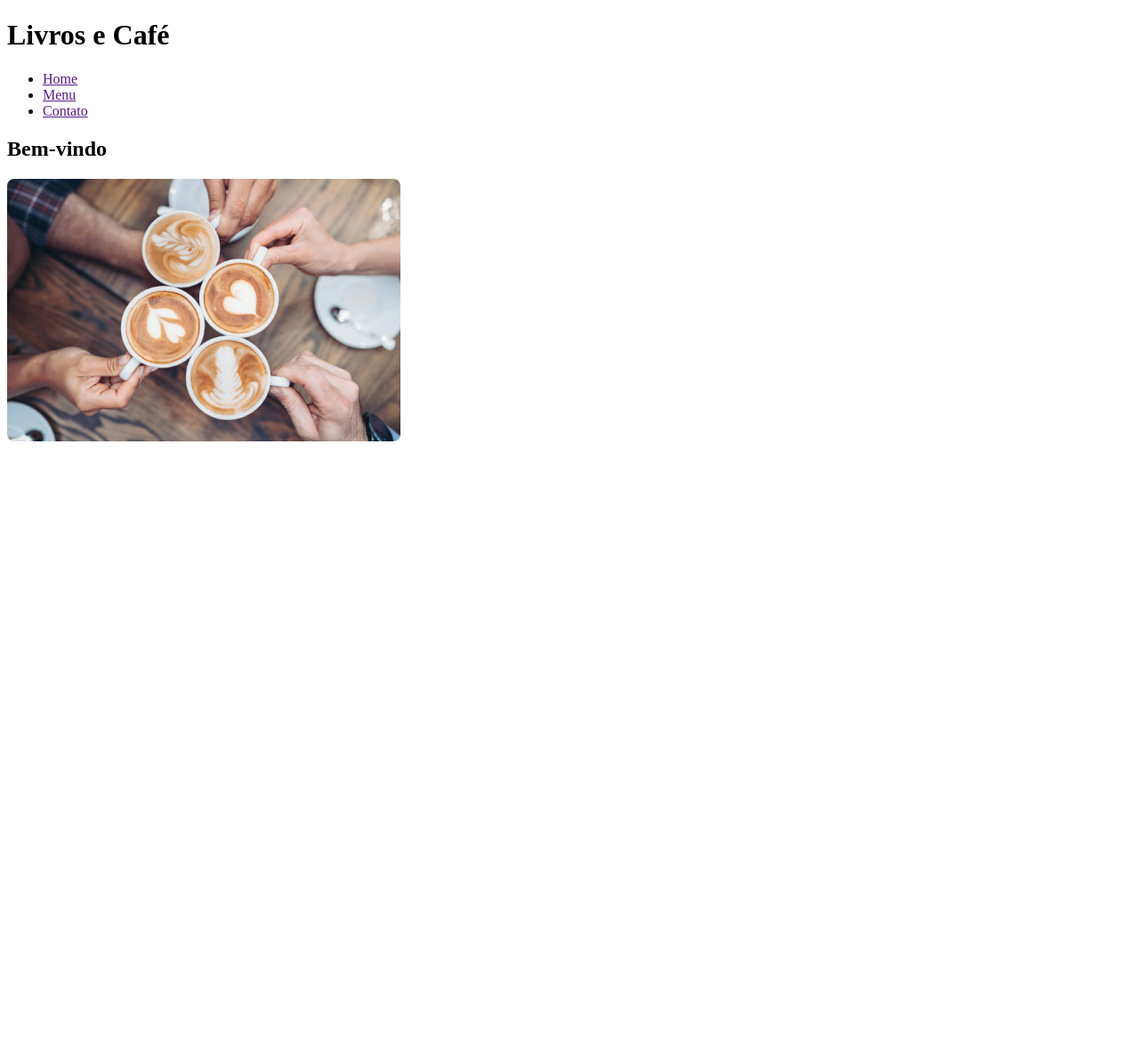
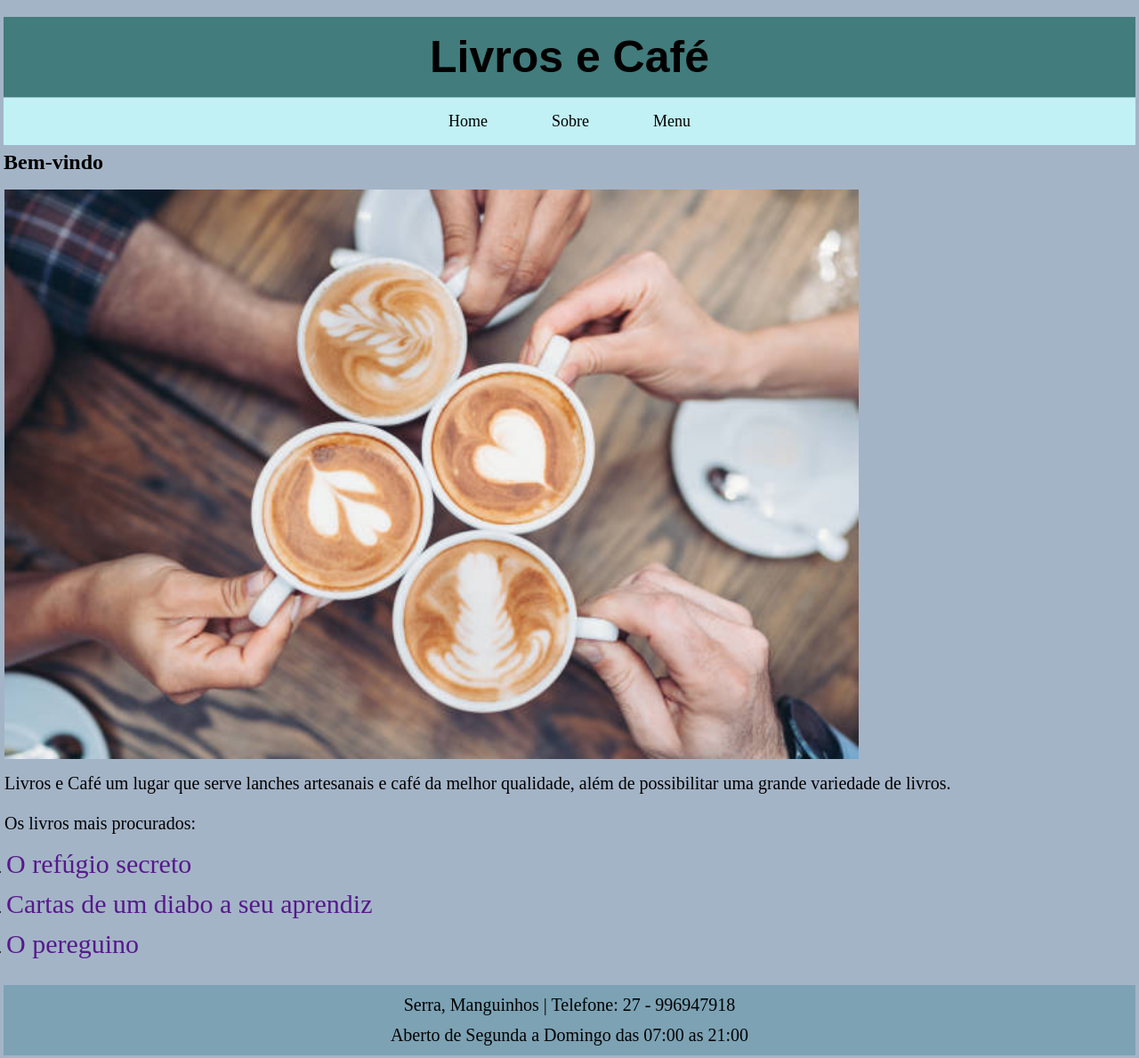
Before and after one commit to viniciussousaifes/website, a plain HTML site: page index.html in a window 1280 px wide. Shown: the whole page at 89% size. Before the commit the page ends 800 px from the top, so only its background shows below. Drawn offline with Linux system fonts and the light colour scheme; a web font is replaced by a local one.

Commit message:
07042025

```diff
--- a/css/style.css
+++ b/css/style.css
@@ -1,5 +1,96 @@
-img{
-    max-width: 35%;
-    height: auto;
-    border-radius: 8px;
-  }
+@import url('https://fonts.googleapis.com/css2?family=Bebas+Neue&family=Protest+Riot&display=swap');
+
+* {
+  margin: 1px;
+  padding: 5px 0;
+  box-sizing: border-box;
+  /* Garante que o padding e borda não afetem o tamanho total do elemento */
+}
+
+#minha_img {
+  width: 960px;
+}
+
+nav {
+  background-color: #c1f1f5;
+}
+
+header,
+footer {
+  background-color: rgb(124, 162, 180);
+  text-align: center;
+}
+
+.titulo {
+  background-color: rgb(66, 124, 124);
+  text-align: center;
+  font-family: "Protest Riot", sans-serif;
+  font-size: 25px;
+  padding: 10px;
+}
+
+.menu {
+  list-style-type: none;
+  /* Remove os pontos */
+  display: flex;
+  /* Exibe os itens em linha */
+  justify-content: center;
+  /* Alinha os itens ao centro */
+  padding: 5px 0;
+  /* Espaçamento vertical */
+
+}
+
+.menu li {
+  margin: 0 20px;
+
+}
+
+.menu a {
+  text-decoration: none;
+  color: black;
+  font-size: 18px;
+  padding: 10px 15px;
+  transition: 0.3s ease;
+}
+
+.menu a:hover {
+  background-color: rgb(66, 124, 124);
+  color: #ffffff;
+}
+
+.container {
+  width: 960px;
+  margin: auto;
+}
+
+p{
+  font-size: 20px;
+}
+
+a{
+  font-size: 30px;
+  text-decoration: none;
+}
+
+a:hover {
+  color: #fafafa;
+}
+
+body {
+  background-color: #a4b4c7;
+}
+
+#minha_tabela{
+  width: 400px;
+  text-align: center;
+  border: 1px solid black;
+  border-collapse: collapse;
+  margin: auto;
+  padding: 10px;
+}
+
+#img_tabela{
+  width: 200px;   /* Define a largura da imagem para 300px */
+  height: 200px;
+}
--- a/index.html
+++ b/index.html
@@ -1,29 +1,55 @@
 <!DOCTYPE html>
 <html lang="pt-br">
+
 <head>
     <meta charset="UTF-8">
     <meta name="viewport" content="width=device-width, initial-scale=1.0">
-    <title>WebSite</title>
+    <title>Livros e Café</title>
     <link rel="stylesheet" href="css/style.css">
+</head>
 
+<body>
+    <div>
+        <header class="titulo">
+            <h1>Livros e Café</h1>
+        </header>
+        <nav>
+            <ul class="menu">
+                <li><a href="">Home</a></li>
+                <li><a href="">Sobre</a></li>
+                <li><a href="menu.html">Menu</a></li>
+            </ul>
+        </nav>
 
-</head>
-<body>
-    <h1>Livros e Café</h1>
+        <h2>Bem-vindo</h2>
+        <section class="img">
+            <img id="minha_img" src="img/cafe.jpg" alt="cafezin">
 
-    <ul>
-        <li>
-            <a href="">Home</a>
-        </li>
-        <li>
-            <a href="">Menu</a>
-        </li>
-        <li>
-            <a href="">Contato</a>
-        </li>
-    </ul>
-    <h2>Bem-vindo</h2>
-    <img src="img/cafe.jpg" alt="cafezin">
+            <p> Livros e Café um lugar que serve lanches artesanais e café da melhor qualidade, além de possibilitar uma
+                grande
+                variedade de livros.
+            </p>
+            <p></p>
+            <p>
+                Os livros mais procurados:
+            <ol>
+                <li><a href="">O refúgio secreto</a></li>
+                <li><a href="">Cartas de um diabo a seu aprendiz</a></li>
+                <li><a href="">O pereguino</a></li>
+            </ol>
+            </p>
+        </section>
 
+        <footer>
+            <p>
+                Serra, Manguinhos | Telefone: 27 - 996947918
+            </p>
+            <p>
+                Aberto de Segunda a Domingo das 07:00 as 21:00
+            </p>
+        </footer>
+
+    </div>
 </body>
+
 </html>
```
Also changed, not shown: menu.html (added, +62 -0 lines), fonts/Abandon Alphabeta.ttf (added), fonts/Marlboro.ttf (added), fonts/alittlepot.ttf (added), img/cafe_caramelo.jpg (added), img/cafe_trufado.jpg (added).
